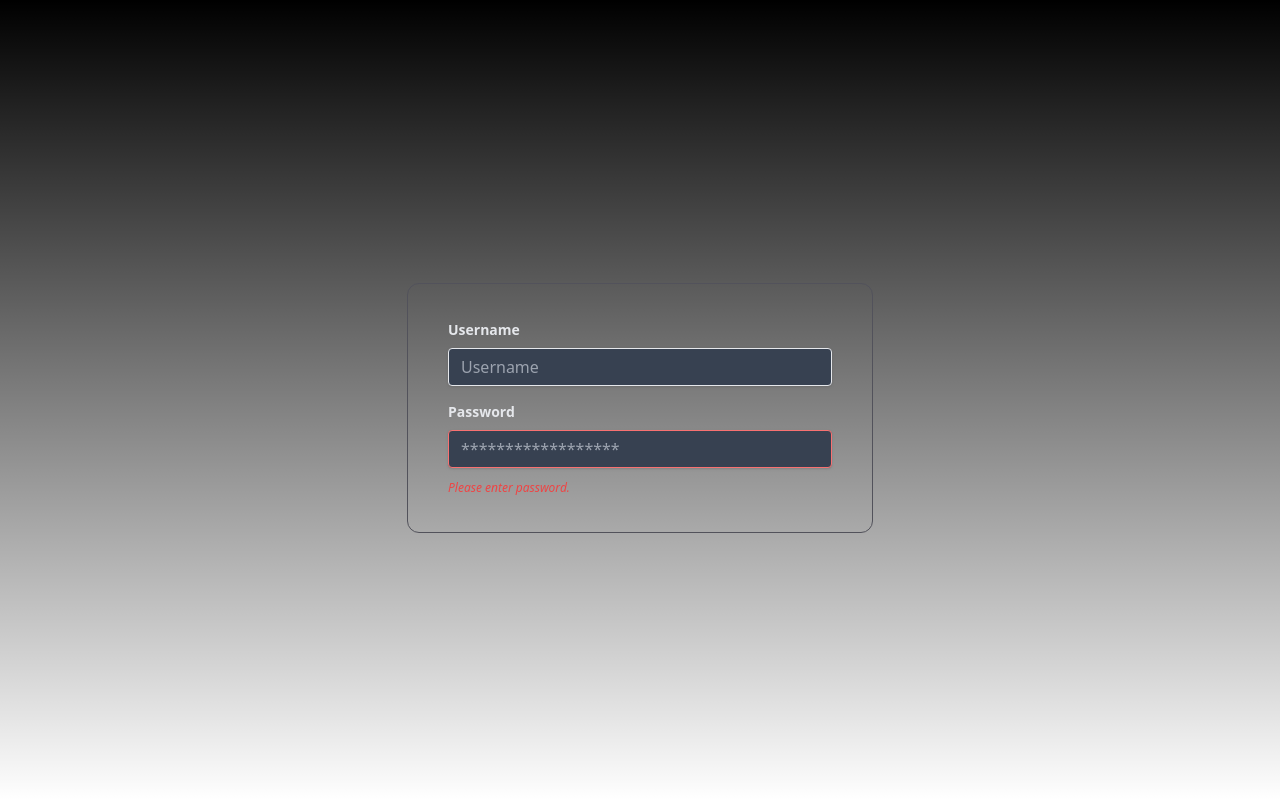
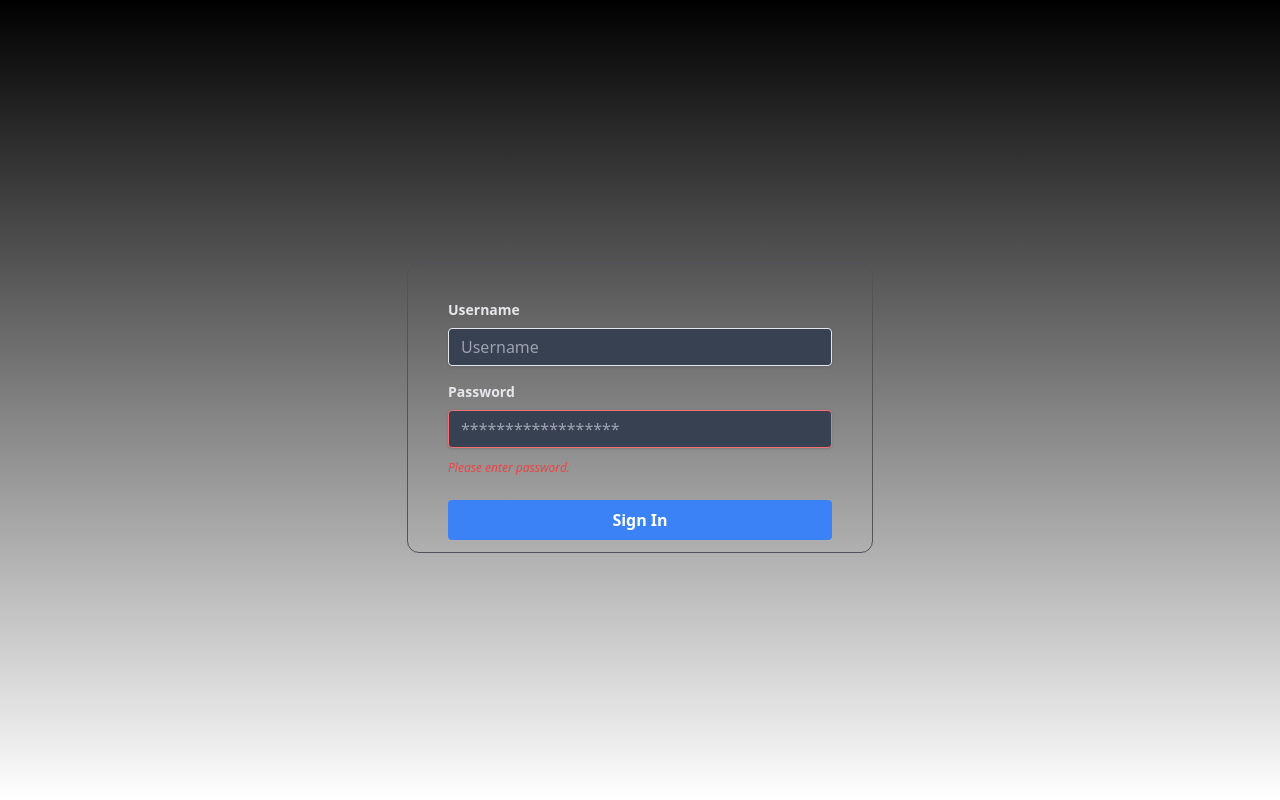
Before and after one commit to Miguel-ectil/portfolio, a Next.js app: page /login in a window 1280 px wide. Built offline with nearby package versions, Linux system fonts and the light colour scheme; no server answers.

Commit message:
[ADD UPD] Adicionando e estilizando botão na tela de login

```diff
--- a/src/app/login/page.tsx
+++ b/src/app/login/page.tsx
@@ -60,6 +60,9 @@ export default function Login() {
             <input className="shadow appearance-none border bg-gray-700  border-red-400 rounded lg:w-80 xl:w-96 py-2 px-3 text-gray-200 mb-3 leading-tight focus:outline-none focus:shadow-outline" id="password" type="password" placeholder="******************" />
             <p className="text-red-500 text-xs italic">Please enter password.</p>
           </div>
+          <button className="bg-blue-500 hover:bg-blue-700 w-52 lg:w-80 xl:w-96 text-white font-bold py-2 px-4 rounded focus:outline-none focus:shadow-outline" type="button">
+            Sign In
+          </button>
 
         </motion.div>
       </div>
```
